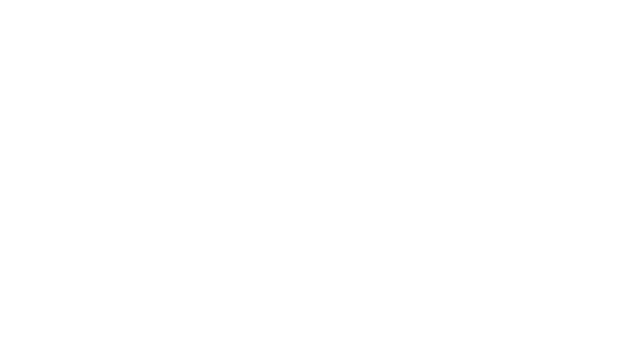
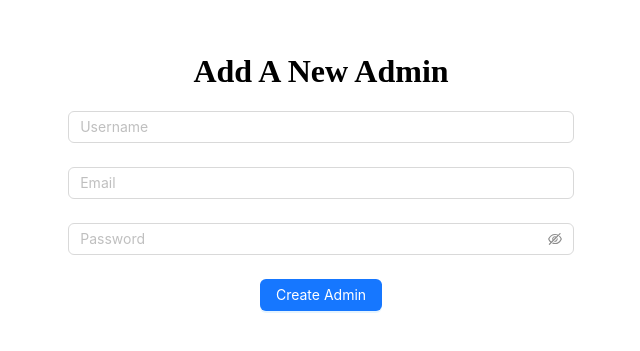
Before and after one commit to YoussefTamerr/Virtual-Pharmacy, a React (Vite) app in the folder client/: page /admin in a window 1280 px wide. Before the commit this address had no page. Shown: the part 225-576 px from the top of the page, without its empty margins (319-959 px from the left). Built offline with nearby package versions, Linux system fonts and the light colour scheme.

Commit message:
Fixed pharmacist update & pharmacist view

```diff
--- a/client/src/App.jsx
+++ b/client/src/App.jsx
@@ -1,25 +1,30 @@
 import { BrowserRouter, Navigate, Route, Routes } from "react-router-dom";
 
 import Login from "./components/Login";
-import AuthLayout from "./components/AuthLayout";
+import Layout from "./components/Layout";
 import PatientSignup from "./components/PatientSignup";
 import PharmacistSignup from "./components/PharmacistSignup";
 import CartView from "./components/CartView";
 import PatientHome from "./components/PatientHome";
+import AdminForm from "./components/AdminForm";
+import PatientList from "./components/PatientList";
+import PharmacistList from "./components/PharmacistList";
 
 function App() {
   return (
     <BrowserRouter>
       <Routes>
-      <Route path="/patient" element={<PatientHome />} />
-
-        <Route path="/" element={<AuthLayout />}>
+        <Route path="/" element={<Layout />}>
           <Route index element={<Navigate to={"/login"} />} />
           <Route path="/login" element={<Login />} />
           <Route path="/signup" element={<Navigate to={"/signup/patient"} />} />
           <Route path="/signup/patient" element={<PatientSignup />} />
           <Route path="/signup/pharmacist" element={<PharmacistSignup />} />
+          <Route path="/admin" element={<AdminForm />} />
+          <Route path="/patient/list" element={<PatientList />} />
+          <Route path="/pharmacist/list" element={<PharmacistList />} />
         </Route>
+        <Route path="/patient" element={<PatientHome />} />
         <Route path="/cart" element={<CartView />} />
       </Routes>
     </BrowserRouter>
--- a/client/src/components/AdminForm.jsx
+++ b/client/src/components/AdminForm.jsx
@@ -1,55 +1,103 @@
-import { useState } from "react";
-import { message } from "antd";
+import { Form, Input, Button, message } from "antd";
 
 function AdminForm() {
-  const [formData, setFormData] = useState({ username: "", password: "" });
+  const [form] = Form.useForm();
 
-  const handleSubmit = async (event) => {
-    event.preventDefault();
+  const handleSubmit = async (values) => {
     const response = await fetch(`http://localhost:5000/admin`, {
       method: "POST",
       headers: {
         "Content-Type": "application/json",
       },
       credentials: "include",
-      body: JSON.stringify(formData),
+      body: JSON.stringify(values),
     });
     const data = await response.json();
     if (response.ok) {
       message.success("Admin created successfully");
-      setFormData({ username: "", password: "" });
+      form.resetFields();
     } else {
       message.error(data.message);
     }
   };
 
   return (
-    <div>
-      <h2>Add A New Admin</h2>
-      <form onSubmit={handleSubmit}>
-        <label>
-          Username:
-          <input
-            type="text"
-            value={formData.username}
-            onChange={(e) =>
-              setFormData({ ...formData, username: e.target.value })
-            }
-          />
-        </label>
-        <label>
-          Password:
-          <input
-            type="password"
-            value={formData.password}
-            onChange={(e) =>
-              setFormData({ ...formData, password: e.target.value })
-            }
-          />
-        </label>
-        <button type="submit">Create Admin</button>
-      </form>
-    </div>
+    <>
+      <h1>Add A New Admin</h1>
+      <Form
+        form={form}
+        onFinish={handleSubmit}
+        scrollToFirstError
+        style={{
+          width: "40%",
+        }}
+      >
+        <Form.Item
+          name="username"
+          rules={[
+            {
+              required: true,
+              message: "Please input a username",
+            },
+            {
+              min: 3,
+              max: 30,
+              message: "Username must be between 3 and 30 characters",
+            },
+            {
+              pattern: /^[a-zA-Z0-9]+$/,
+              message: "Username must be alphanumeric",
+            },
+          ]}
+        >
+          <Input placeholder="Username" />
+        </Form.Item>
+        <Form.Item
+          name="email"
+          rules={[
+            {
+              required: true,
+              message: "Please input your email!",
+            },
+            {
+              type: "email",
+              message: "Please enter a valid email address",
+            },
+          ]}
+        >
+          <Input placeholder="Email" />
+        </Form.Item>
+        <Form.Item
+          name="password"
+          rules={[
+            {
+              required: true,
+              message: "Please input a password!",
+            },
+            {
+              min: 6,
+              message: "Password must be at least 6 characters",
+            },
+            {
+              pattern: /^(?=.*[0-9]).+$/,
+              message: "Password must include at least one number",
+            },
+          ]}
+        >
+          <Input.Password placeholder="Password" />
+        </Form.Item>
+        <Form.Item
+          style={{
+            display: "flex",
+            justifyContent: "center",
+          }}
+        >
+          <Button type="primary" htmlType="submit">
+            Create Admin
+          </Button>
+        </Form.Item>
+      </Form>
+    </>
   );
 }
 
--- a/client/src/components/AuthLayout.jsx
+++ b/client/src/components/Layout.jsx
@@ -1,7 +1,7 @@
 import { Flex } from "antd";
 import { Outlet } from "react-router-dom";
 
-const AuthLayout = () => {
+const Layout = () => {
   return (
     <Flex
       style={{ minHeight: "100vh" }}
@@ -14,4 +14,4 @@ const AuthLayout = () => {
   );
 };
 
-export default AuthLayout;
+export default Layout;
--- a/client/src/components/PatientHome.jsx
+++ b/client/src/components/PatientHome.jsx
@@ -1,11 +1,9 @@
-import React, { useEffect } from "react";
 import { Link } from "react-router-dom";
 import BackButton from "./BackButton";
 import MedicineList from "./MedicineList";
 import DeliveryAddress from "./DeliveryAddress";
 
 function PatientHome() {
-
   return (
     <>
       <BackButton />
--- a/client/src/components/PharmacistList.jsx
+++ b/client/src/components/PharmacistList.jsx
@@ -23,12 +23,27 @@ function PharmacistList() {
     );
   };
 
+  const onUpdatePharmacist = (id, registrationApproval) => {
+    setPharmacists((prevState) =>
+      prevState.map((pharmacist) => {
+        if (pharmacist._id === id) {
+          pharmacist.registrationApproval = registrationApproval;
+        }
+        return pharmacist;
+      })
+    );
+  };
+
   const approvedPharmacists = pharmacists.filter(
     (pharmacist) => pharmacist.registrationApproval === "approved"
   );
 
   const pendingPharmacists = pharmacists.filter(
     (pharmacist) => pharmacist.registrationApproval === "pending"
+  );
+
+  const rejectedPharmacists = pharmacists.filter(
+    (pharmacist) => pharmacist.registrationApproval === "denied"
   );
 
   return (
@@ -40,12 +55,28 @@ function PharmacistList() {
           key={pharmacist._id}
           pharmacist={pharmacist}
           onRemove={onRemove}
+          onUpdatePharmacist={onUpdatePharmacist}
         />
       ))}
 
       <h3>Registration Requests</h3>
       {pendingPharmacists.map((pharmacist) => (
-        <PharmacistView key={pharmacist._id} pharmacist={pharmacist} />
+        <PharmacistView
+          key={pharmacist._id}
+          pharmacist={pharmacist}
+          onRemove={onRemove}
+          onUpdatePharmacist={onUpdatePharmacist}
+        />
+      ))}
+
+      <h3>Rejected Pharmacists</h3>
+      {rejectedPharmacists.map((pharmacist) => (
+        <PharmacistView
+          key={pharmacist._id}
+          pharmacist={pharmacist}
+          onRemove={onRemove}
+          onUpdatePharmacist={onUpdatePharmacist}
+        />
       ))}
     </div>
   );
--- a/client/src/components/PharmacistView.jsx
+++ b/client/src/components/PharmacistView.jsx
@@ -1,6 +1,7 @@
-import { Button, message } from "antd";
+import { Button, Flex, message } from "antd";
+import { DownloadOutlined } from "@ant-design/icons";
 
-const PharmacistView = ({ pharmacist, onRemove }) => {
+const PharmacistView = ({ pharmacist, onRemove, onUpdatePharmacist }) => {
   const removePharmacist = async (event) => {
     event.preventDefault();
     const response = await fetch(
@@ -22,39 +23,106 @@ const PharmacistView = ({ pharmacist, onRemove }) => {
     }
   };
 
+  const updatePharmacistApproval = async (event, registrationApproval) => {
+    event.preventDefault();
+    const response = await fetch(
+      `http://localhost:5000/pharmacist/${pharmacist._id}`,
+      {
+        method: "PATCH",
+        credentials: "include",
+        headers: {
+          "Content-Type": "application/json",
+        },
+        body: JSON.stringify({ registrationApproval }),
+      }
+    );
+    const data = await response.json();
+    if (response.ok) {
+      onUpdatePharmacist(pharmacist._id, registrationApproval);
+      message.success("Pharmacist request " + data.registrationApproval);
+    } else {
+      message.error(data.message);
+    }
+  };
+
   return (
-    <div>
+    <Flex vertical gap={4} align="start">
       <h4>{pharmacist.name}</h4>
-      <p>
+      <div>
         <strong>Username: </strong>
         {pharmacist.username}
-      </p>
-      <p>
-        <strong>email: </strong>
+      </div>
+      <div>
+        <strong>Email: </strong>
         {pharmacist.email}
-      </p>
-      <p>
-        <strong>dateOfBirth: </strong>
+      </div>
+      <div>
+        <strong>Date of Birth: </strong>
         {pharmacist.dateOfBirth}
-      </p>
-      <p>
-        <strong>hourlyRate: </strong>
+      </div>
+      <div>
+        <strong>Hourly Rate: </strong>
         {pharmacist.hourlyRate}
-      </p>
-      <p>
-        <strong>affiliation: </strong>
+      </div>
+      <div>
+        <strong>Affiliation: </strong>
         {pharmacist.affiliation}
-      </p>
-      <p>
-        <strong>educationalBackground: </strong>
+      </div>
+      <div>
+        <strong>Educational Background: </strong>
         {pharmacist.educationalBackground}
-      </p>
-      {pharmacist.registrationApproval === "approved" && (
+      </div>
+      <Button
+        type="default"
+        icon={<DownloadOutlined />}
+        href={`http://localhost:5000/${pharmacist.pharmacyDegree}`}
+        size="small"
+        download
+      >
+        Pharmacy Degree
+      </Button>
+      <Button
+        type="default"
+        icon={<DownloadOutlined />}
+        href={`http://localhost:5000/${pharmacist.workingLicense}`}
+        size="small"
+        download
+      >
+        Working License
+      </Button>
+      <Button
+        type="default"
+        icon={<DownloadOutlined />}
+        href={`http://localhost:5000/${pharmacist.nationalId}`}
+        size="small"
+        download
+      >
+        National ID
+      </Button>
+      {pharmacist.registrationApproval !== "pending" && (
         <Button type="primary" onClick={removePharmacist}>
           Remove Pharmacist
         </Button>
       )}
-    </div>
+      {pharmacist.registrationApproval === "pending" && (
+        <Flex gap={5}>
+          <Button
+            type="primary"
+            onClick={(event) => updatePharmacistApproval(event, "approved")}
+            block
+          >
+            Accept Request
+          </Button>
+          <Button
+            type="primary"
+            onClick={(event) => updatePharmacistApproval(event, "denied")}
+            block
+          >
+            Reject Request
+          </Button>
+        </Flex>
+      )}
+    </Flex>
   );
 };
 
```
Also changed, not shown: client/src/components/DeliveryAddress.jsx (+52 -26 lines), 2 other files (tests, documents, lock files or other folders).
